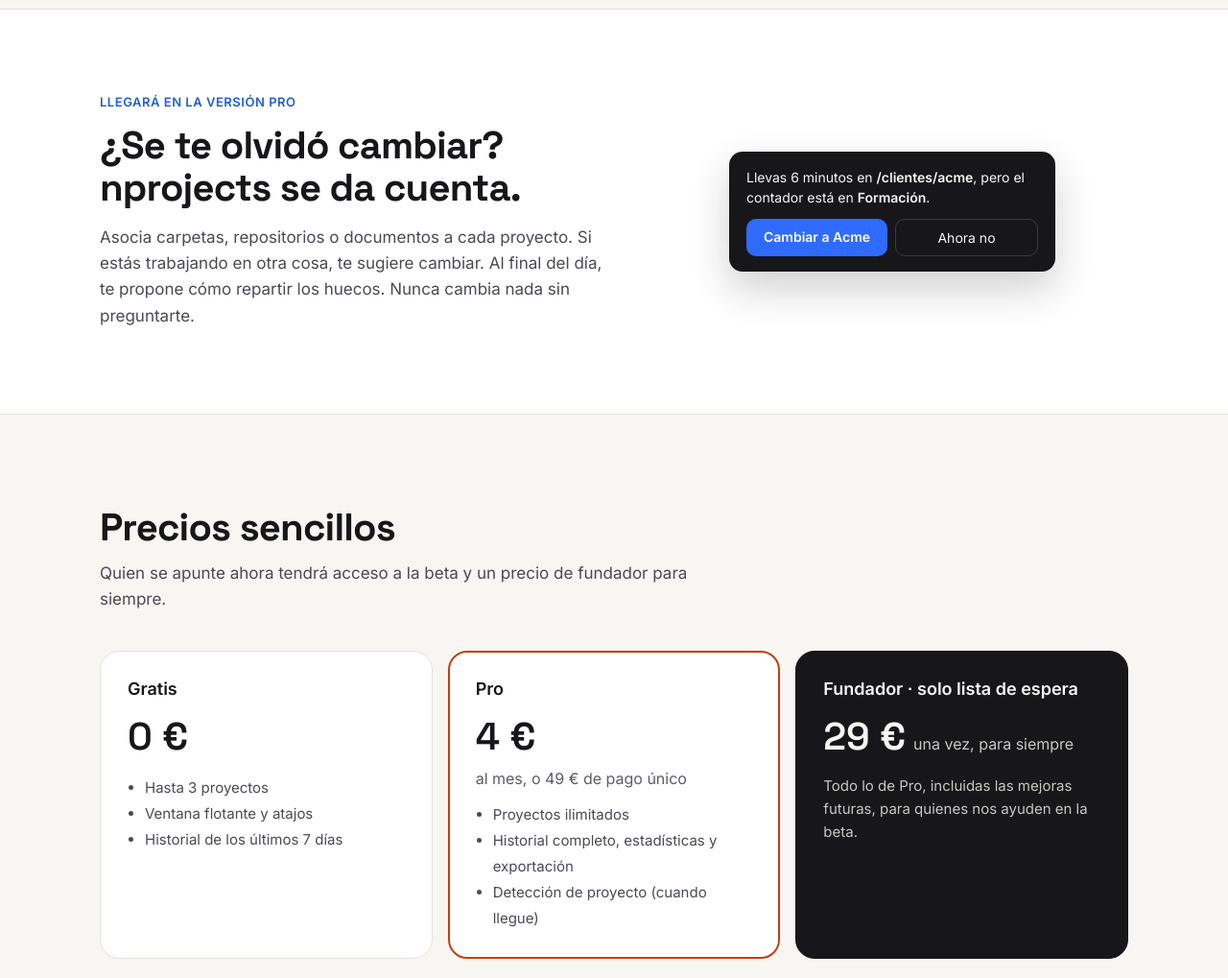
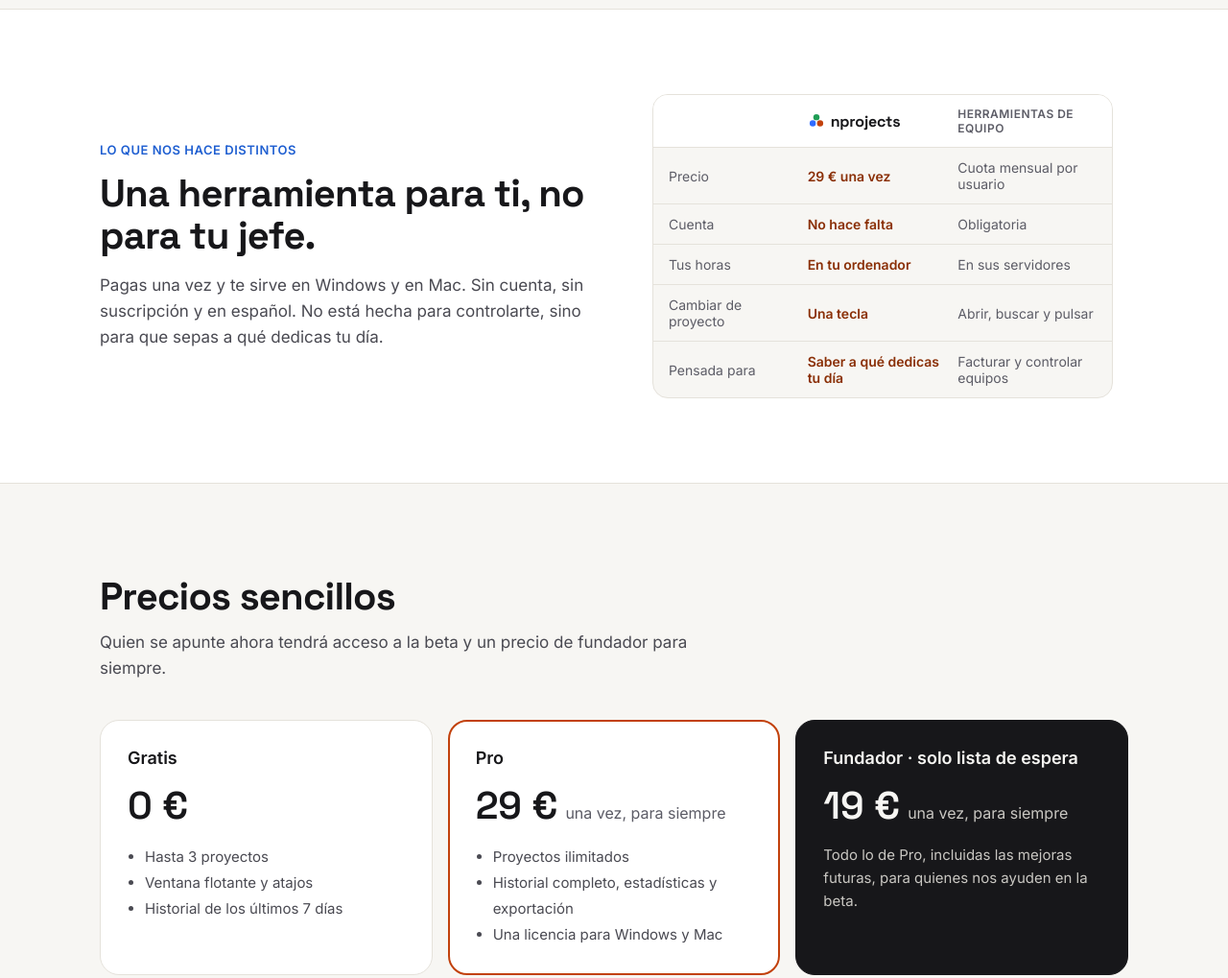
Before and after one commit to estebancalvobayarri/malabar, a plain HTML site: page index.html in a window 1280 px wide. Shown: the part 1980-2999 px from the top of the page at 96% size. Drawn offline with Linux system fonts and the light colour scheme.

Commit message:
Precios de pago único y sección «Lo que nos hace distintos» (#1)
* Actualizar precios: Pro 29 € pago único, Fundador 19 €, sin plan mensual

Co-Authored-By: Claude Opus 5.5 <noreply@anthropic.com>
Claude-Session: https://claude.ai/code/session_01NjNeR2BJbp8xc9cegBDyTH

* Quitar la detección de proyecto y destacar lo que diferencia a nprojects

Sustituye la banda «Llegará en la versión Pro» por una comparación con
las herramientas de equipo (precio, cuenta, datos, cambio de proyecto y
enfoque) y quita la detección de la lista del plan Pro.

Co-Authored-By: Claude Opus 5.5 <noreply@anthropic.com>
Claude-Session: https://claude.ai/code/session_01NjNeR2BJbp8xc9cegBDyTH

* Usar el logo y la tipografía de la cabecera en la tabla de diferencias

Co-Authored-By: Claude Opus 5.5 <noreply@anthropic.com>
Claude-Session: https://claude.ai/code/session_01NjNeR2BJbp8xc9cegBDyTH

* Cambiar «facturar horas» por «controlarte» en la sección de diferencias

Co-Authored-By: Claude Opus 5.5 <noreply@anthropic.com>
Claude-Session: https://claude.ai/code/session_01NjNeR2BJbp8xc9cegBDyTH

---------

Co-authored-by: Claude <noreply@anthropic.com>

```diff
--- a/index.html
+++ b/index.html
@@ -122,18 +122,22 @@
     </div>
   </section>
 
-  <!-- Pro: detección -->
+  <!-- Diferencias -->
   <section class="band">
     <div class="wrap split center">
       <div class="split-copy">
-        <span class="eyebrow">Llegará en la versión Pro</span>
-        <h2 class="h2">¿Se te olvidó cambiar? nprojects se da cuenta.</h2>
-        <p class="body">Asocia carpetas, repositorios o documentos a cada proyecto. Si estás trabajando en otra cosa, te sugiere cambiar. Al final del día, te propone cómo repartir los huecos. Nunca cambia nada sin preguntarte.</p>
+        <span class="eyebrow">Lo que nos hace distintos</span>
+        <h2 class="h2">Una herramienta para ti, no para tu jefe.</h2>
+        <p class="body">Pagas una vez y te sirve en Windows y en Mac. Sin cuenta, sin suscripción y en español. No está hecha para controlarte, sino para que sepas a qué dedicas tu día.</p>
       </div>
-      <div class="toast-wrap">
-        <div class="toast">
-          <p>Llevas 6 minutos en <strong>/clientes/acme</strong>, pero el contador está en <strong>Formación</strong>.</p>
-          <div class="toast-actions"><span class="t-primary">Cambiar a Acme</span><span class="t-ghost">Ahora no</span></div>
+      <div class="cmp-wrap">
+        <div class="cmp" role="table" aria-label="nprojects frente a las herramientas de control de horas para equipos">
+          <div class="cmp-row cmp-head" role="row"><span role="columnheader"></span><span role="columnheader" class="cmp-brand"><svg width="18" height="18" viewBox="0 0 28 28" aria-hidden="true"><circle cx="8" cy="18" r="5" fill="#2F6BFF"/><circle cx="20" cy="18" r="5" fill="#C2410C"/><circle cx="14" cy="8" r="5" fill="#1F9D55"/></svg><span>nprojects</span></span><span role="columnheader">Herramientas de equipo</span></div>
+          <div class="cmp-row" role="row"><span role="rowheader">Precio</span><span role="cell"><strong>29 € una vez</strong></span><span role="cell">Cuota mensual por usuario</span></div>
+          <div class="cmp-row" role="row"><span role="rowheader">Cuenta</span><span role="cell"><strong>No hace falta</strong></span><span role="cell">Obligatoria</span></div>
+          <div class="cmp-row" role="row"><span role="rowheader">Tus horas</span><span role="cell"><strong>En tu ordenador</strong></span><span role="cell">En sus servidores</span></div>
+          <div class="cmp-row" role="row"><span role="rowheader">Cambiar de proyecto</span><span role="cell"><strong>Una tecla</strong></span><span role="cell">Abrir, buscar y pulsar</span></div>
+          <div class="cmp-row" role="row"><span role="rowheader">Pensada para</span><span role="cell"><strong>Saber a qué dedicas tu día</strong></span><span role="cell">Facturar y controlar equipos</span></div>
         </div>
       </div>
     </div>
@@ -153,12 +157,12 @@
       </article>
       <article class="price featured">
         <h3>Pro</h3>
-        <div class="amount-row"><span class="amount">4 €</span><span class="muted">al mes, o 49 € de pago único</span></div>
-        <ul><li>Proyectos ilimitados</li><li>Historial completo, estadísticas y exportación</li><li>Detección de proyecto (cuando llegue)</li></ul>
+        <div class="amount-row"><span class="amount">29 €</span><span class="muted">una vez, para siempre</span></div>
+        <ul><li>Proyectos ilimitados</li><li>Historial completo, estadísticas y exportación</li><li>Una licencia para Windows y Mac</li></ul>
       </article>
       <article class="price founder">
         <h3>Fundador · solo lista de espera</h3>
-        <div class="amount-row"><span class="amount">29 €</span><span>una vez, para siempre</span></div>
+        <div class="amount-row"><span class="amount">19 €</span><span>una vez, para siempre</span></div>
         <p>Todo lo de Pro, incluidas las mejoras futuras, para quienes nos ayuden en la beta.</p>
       </article>
     </div>
--- a/styles.css
+++ b/styles.css
@@ -101,17 +101,21 @@ button[disabled]{opacity:.6;cursor:default}
 .privacy h3{font-family:"Space Grotesk",sans-serif;font-size:26px;line-height:1.15;color:#4A1A03}
 .privacy p{font-size:16px;line-height:1.6;color:#5C2A0E}
 
-/* Banda Pro */
+/* Banda */
 .band{background:#fff;border-top:1px solid var(--line);border-bottom:1px solid var(--line)}
 .split-copy{flex:1 1 420px;min-width:0;display:flex;flex-direction:column;gap:16px}
 .eyebrow{font-size:13px;font-weight:600;color:var(--blue);letter-spacing:.04em;text-transform:uppercase}
-.toast-wrap{flex:1 1 380px;min-width:0;display:flex;justify-content:center}
-.toast{width:340px;max-width:100%;background:var(--ink);color:var(--bg);border-radius:14px;padding:16px 18px;display:flex;flex-direction:column;gap:12px;box-shadow:0 18px 40px rgba(23,23,26,.2)}
-.toast p{font-size:14px;line-height:1.5}
-.toast-actions{display:flex;gap:8px}
-.toast-actions span{flex:1 1 0;text-align:center;padding:10px;border-radius:10px;font-size:14px}
-.t-primary{background:#2F6BFF;color:#fff;font-weight:600}
-.t-ghost{border:1px solid #3A3A40}
+
+/* Diferencias */
+.cmp-wrap{flex:1 1 420px;min-width:0;display:flex;justify-content:center}
+.cmp{width:100%;max-width:480px;background:var(--bg);border:1px solid var(--line);border-radius:16px;overflow:hidden;font-size:14px}
+.cmp-row{display:grid;grid-template-columns:1.1fr 1.2fr 1.2fr;gap:12px;padding:12px 16px;border-top:1px solid var(--line);align-items:center}
+.cmp-row:first-child{border-top:0}
+.cmp-row>span:first-child{color:var(--muted)}
+.cmp-row>span:last-child{color:var(--muted)}
+.cmp-row strong{color:var(--accent-dark);font-weight:600}
+.cmp-head{font-size:12px;font-weight:600;text-transform:uppercase;letter-spacing:.04em;background:#fff}
+.cmp-head>.cmp-brand{display:flex;align-items:center;gap:6px;color:var(--ink);text-transform:none;letter-spacing:-.01em;font-family:"Space Grotesk",sans-serif;font-weight:700;font-size:16px}
 
 /* Precios */
 .prices{display:grid;grid-template-columns:repeat(auto-fit,minmax(280px,1fr));gap:16px}
```
